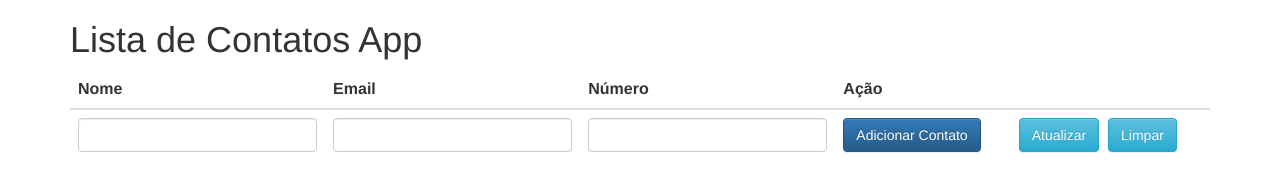
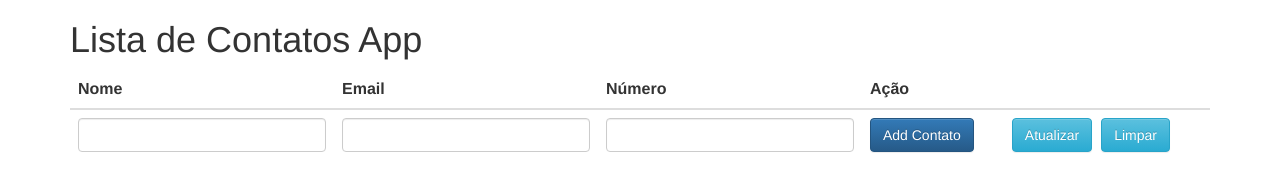
Before and after one commit to Willj92/ListaContatosApp, a website: page public/index.html in a window 1280 px wide. Drawn offline with nearby package versions, Linux system fonts and the light colour scheme; no server answers.

Commit message:
Mudança index

```diff
--- a/public/index.html
+++ b/public/index.html
@@ -33,7 +33,7 @@
 				<td><input class="form-control" ng-model="contato.nome"></td>
 				<td><input class="form-control" ng-model="contato.email"></td>
 				<td><input class="form-control" ng-model="contato.numero"></td>
-				<td><button class="btn btn-primary" ng-click="addContato()">Adicionar Contato</button> </td>
+				<td><button class="btn btn-primary" ng-click="addContato()">Add Contato</button> </td>
 				<td><button class="btn btn-info" ng-click="atualizar()">Atualizar</button>&nbsp;&nbsp;<button class="btn btn-info" ng-click="desmarcar()">Limpar</button></td>
         </tr>
 			</tr>
```
